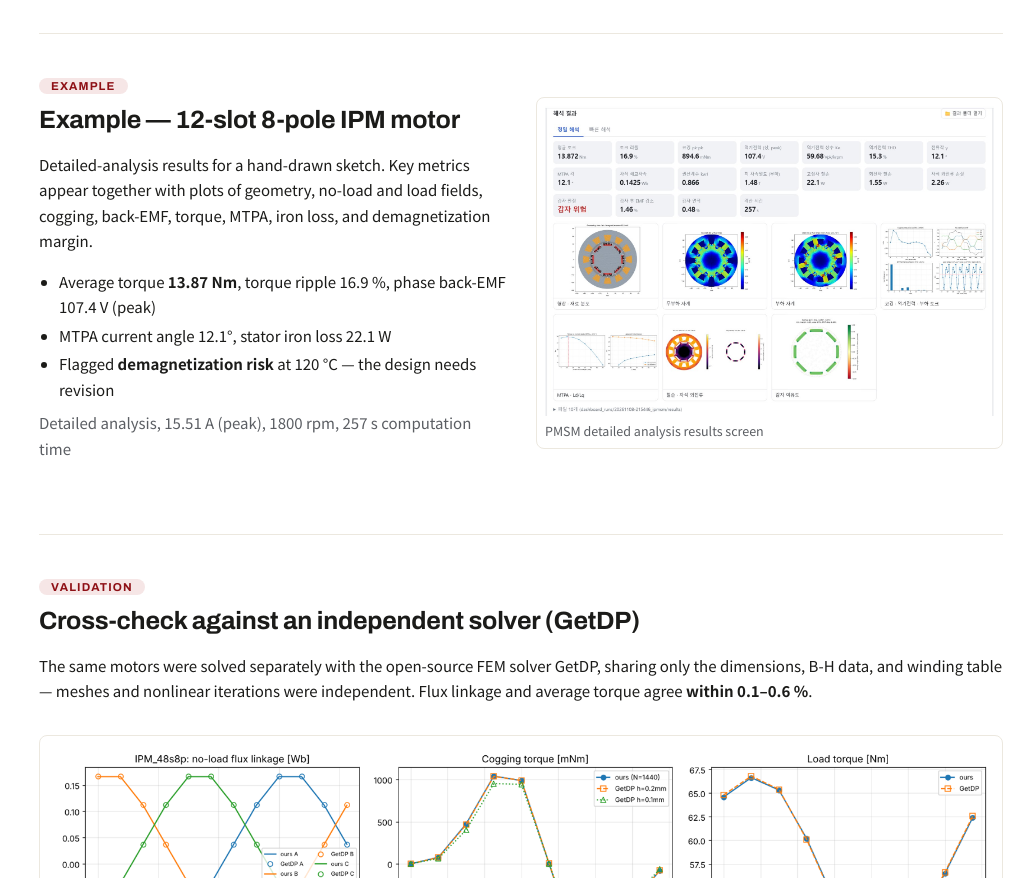
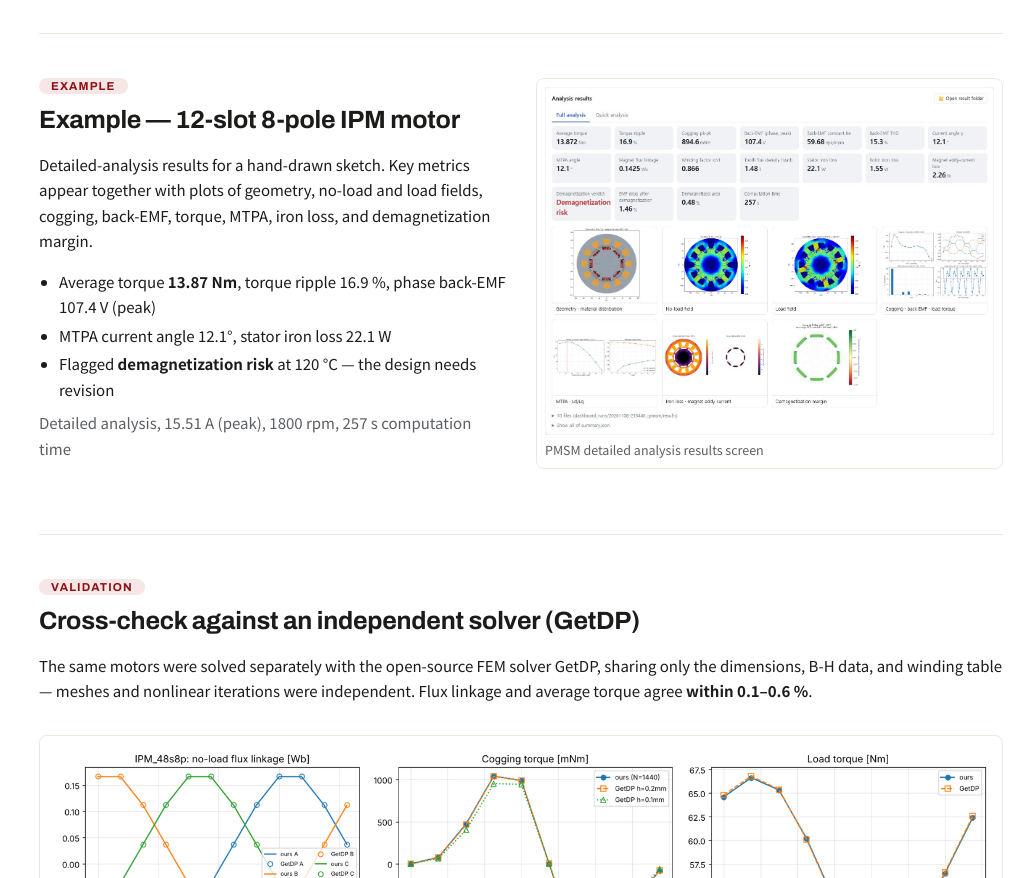
Before and after one commit to energy-mecha/e-mecha, a plain HTML site: page sketchmax.html in a window 1280 px wide. Shown: the part 2484-3362 px from the top of the page, without its empty margins (253-1280 px from the left). Drawn offline with Linux system fonts and the light colour scheme.

Commit message:
v1.35: show an English PMSM results screenshot on the English page view
Co-Authored-By: Claude Opus 5.5 <noreply@anthropic.com>

```diff
--- a/sketchmax.html
+++ b/sketchmax.html
@@ -222,7 +222,8 @@
               <p class="skm-note">Detailed analysis, 15.51 A (peak), 1800 rpm, 257 s computation time</p>
             </div>
           </div>
-          <figure class="ra-hero fig skm-wide"><img src="assets/img/sketchmax/results.jpg" alt="PMSM detailed analysis results screen"><figcaption><span lang="ko">PMSM 정밀 해석 결과 화면</span><span lang="en">PMSM detailed analysis results screen</span></figcaption></figure>
+          <figure class="ra-hero fig skm-wide" lang="ko"><img src="assets/img/sketchmax/results.jpg" alt="PMSM 정밀 해석 결과 화면 (한국어)"><figcaption>PMSM 정밀 해석 결과 화면</figcaption></figure>
+          <figure class="ra-hero fig skm-wide" lang="en"><img src="assets/img/sketchmax/results-en.jpg" alt="PMSM detailed analysis results screen (English)"><figcaption>PMSM detailed analysis results screen</figcaption></figure>
         </div>
       </div>
     </article>
```
Also changed, not shown: assets/img/sketchmax/results-en.jpg (added), 1 other file.
